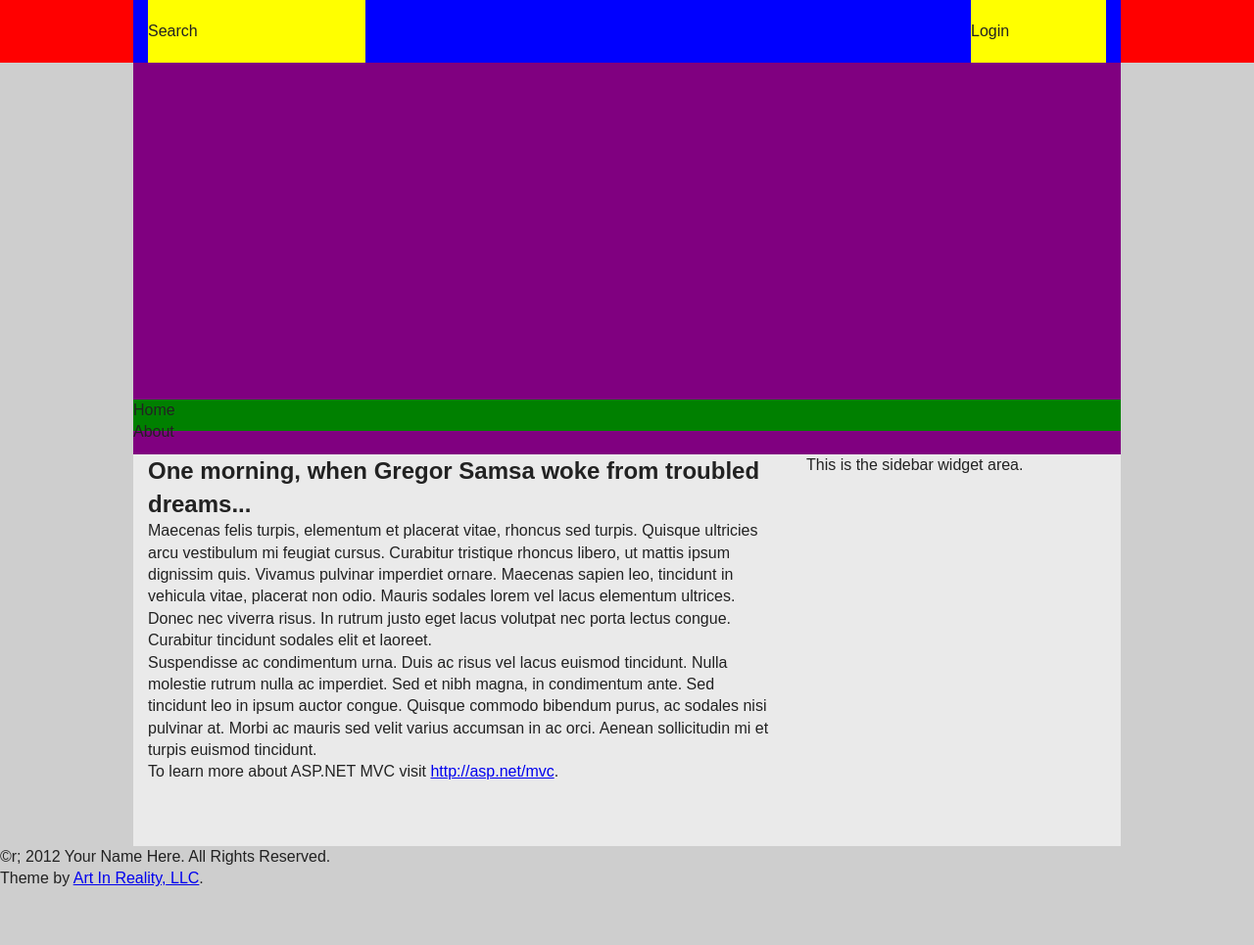
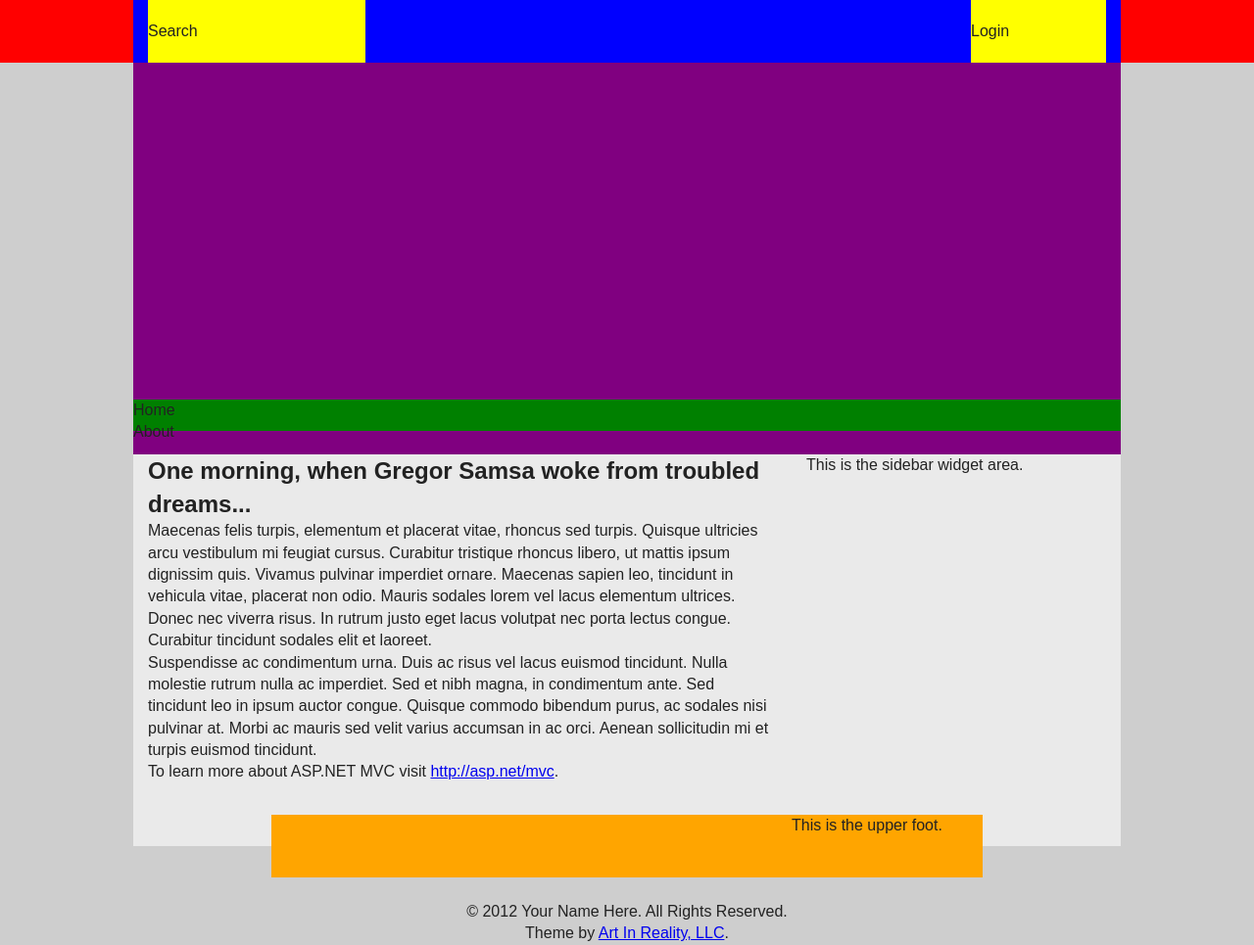
Before and after one commit to chrisvogt/dimensions-views, a plain HTML site: page index.html in a window 1280 px wide. Shown: the whole page at 98% size. Before the commit the page ends 909 px from the top, so only its background shows below. Drawn offline with nearby package versions, Linux system fonts and the light colour scheme.

Commit message:
Style and adjust footer panes.

```diff
--- a/css/style.css
+++ b/css/style.css
@@ -288,11 +288,22 @@ body {
     background: #eaeaea;
     height:  400px; /* TODO: Fix this temporary placeholder */
 }
+
 #content {
     height:  100%;
 }
 
+#upper-foot {
+    width: 726px;
+    height:  64px;
+    background: orange;
+    margin: -32px auto 0;
+}
 
+#copyr {
+    text-align:  center;
+    margin-top:  24px;
+}
 
 
 
--- a/index.html
+++ b/index.html
@@ -92,12 +92,12 @@
   <footer id="foot-wrap">
 
     <div id="upper-foot">
-
+      This is the upper foot.
     </div><!-- end #upper-foot -->
 
     <div id="copyr">
       <p>
-        &copyr; 2012 Your Name Here. All Rights Reserved.<br />
+        &copy; 2012 Your Name Here. All Rights Reserved.<br />
         Theme by <a href="http://artinreality.com" title="Art In Reality, LLC">Art In Reality, LLC</a>.
       </p>
     </div><!-- end #copyr -->
```
